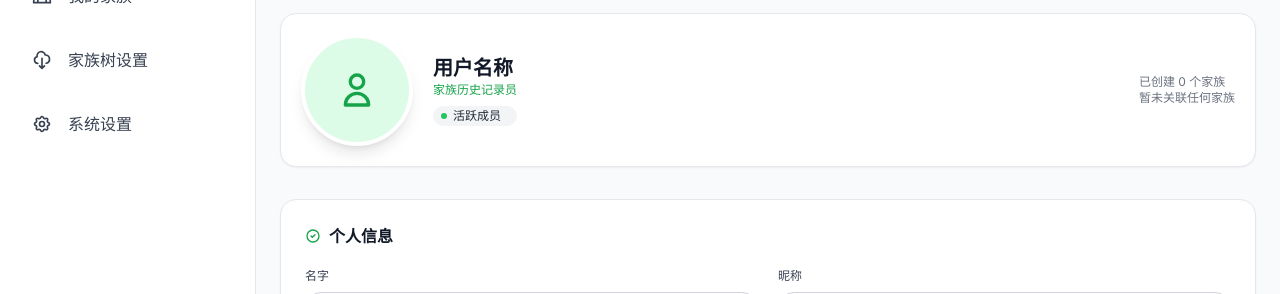
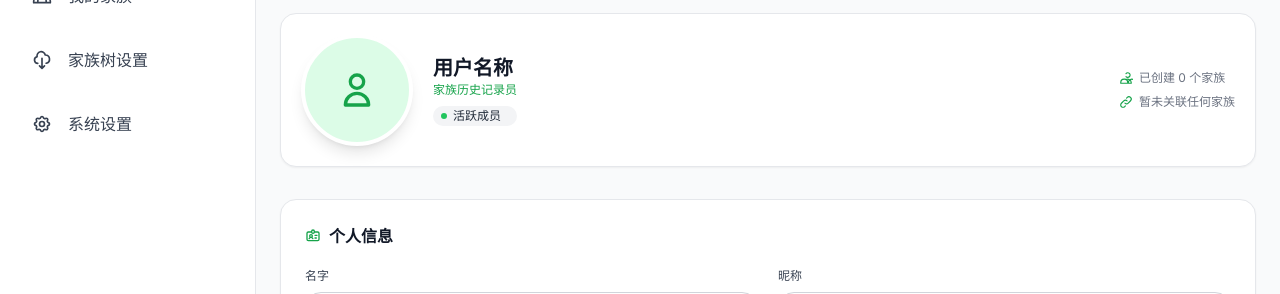
Before and after one commit to kirito2014/my-family-tree, a Next.js app: page /settings in a window 1280 px wide. Shown: the part 176-470 px from the top of the page. Built offline with nearby package versions, Linux system fonts and the light colour scheme; no server answers.

Commit message:
style(ui): 调整确认按钮样式并优化家族信息展示
- 将确认按钮从绿色背景改为白色背景带绿色边框
- 为家族信息添加图标并调整布局
- 更新个人信息部分的图标

```diff
--- a/app/settings/page.tsx
+++ b/app/settings/page.tsx
@@ -316,9 +316,19 @@ const SettingsPage = () => {
                       })()}
                     </div>
                   </div>
-                  <div className="flex flex-col items-start w-full md:w-auto">
-                    <p className="text-gray-500 text-xs">已创建 0 个家族</p>
-                    <p className="text-gray-500 text-xs">暂未关联任何家族</p>
+                  <div className="flex flex-col items-start w-full md:w-auto gap-2">
+                    <div className="flex items-center gap-1.5">
+                      <svg xmlns="http://www.w3.org/2000/svg" className="h-3.5 w-3.5 text-green-600" fill="none" viewBox="0 0 24 24" stroke="currentColor">
+                        <path strokeLinecap="round" strokeLinejoin="round" strokeWidth={2} d="M12 4.354a4 4 0 110 5.292M15 21H3v-1a6 6 0 0112 0v1zm0 0h6v-1a6 6 0 00-9-5.197m13 0a6 6 0 00-9 5.197" />
+                      </svg>
+                      <p className="text-gray-500 text-xs">已创建 0 个家族</p>
+                    </div>
+                    <div className="flex items-center gap-1.5">
+                      <svg xmlns="http://www.w3.org/2000/svg" className="h-3.5 w-3.5 text-green-600" fill="none" viewBox="0 0 24 24" stroke="currentColor">
+                        <path strokeLinecap="round" strokeLinejoin="round" strokeWidth={2} d="M13.828 10.172a4 4 0 00-5.656 0l-4 4a4 4 0 105.656 5.656l1.102-1.101m-.758-4.899a4 4 0 005.656 0l4-4a4 4 0 00-5.656-5.656l-1.1 1.1" />
+                      </svg>
+                      <p className="text-gray-500 text-xs">暂未关联任何家族</p>
+                    </div>
                   </div>
                 </div>
               </div>
@@ -327,7 +337,7 @@ const SettingsPage = () => {
               <form className="bg-white rounded-2xl shadow-sm border border-gray-200 p-5 md:p-6">
                 <h3 className="text-base font-bold text-gray-900 mb-5 flex items-center gap-2">
                   <svg xmlns="http://www.w3.org/2000/svg" className="h-4 w-4 text-green-600" fill="none" viewBox="0 0 24 24" stroke="currentColor">
-                    <path strokeLinecap="round" strokeLinejoin="round" strokeWidth={2} d="M9 12l2 2 4-4m6 2a9 9 0 11-18 0 9 9 0 0118 0z" />
+                    <path strokeLinecap="round" strokeLinejoin="round" strokeWidth={2} d="M10 6H5a2 2 0 00-2 2v9a2 2 0 002 2h14a2 2 0 002-2V8a2 2 0 00-2-2h-5m-4 0V5a2 2 0 114 0v1m-4 0a2 2 0 104 0m-5 8a2 2 0 100-4 2 2 0 000 4zm0 0c1.306 0 2.417.835 2.83 2M9 14a3.001 3.001 0 00-2.83 2M15 11h3m-3 4h2" />
                   </svg>
                   个人信息
                 </h3>
--- a/components/ConfirmModal.tsx
+++ b/components/ConfirmModal.tsx
@@ -53,7 +53,7 @@ const ConfirmModal = ({
           </button>
           <button
             onClick={onConfirm}
-            className="px-6 py-2.5 rounded-2xl bg-green-600 text-white font-medium hover:bg-green-700 transition-colors"
+            className="px-6 py-2.5 rounded-2xl bg-white text-green-600 font-medium hover:bg-green-50 transition-colors border border-green-600"
           >
             {confirmText}
           </button>
```
Also changed, not shown: 1 other file (tests, documents, lock files or other folders).
